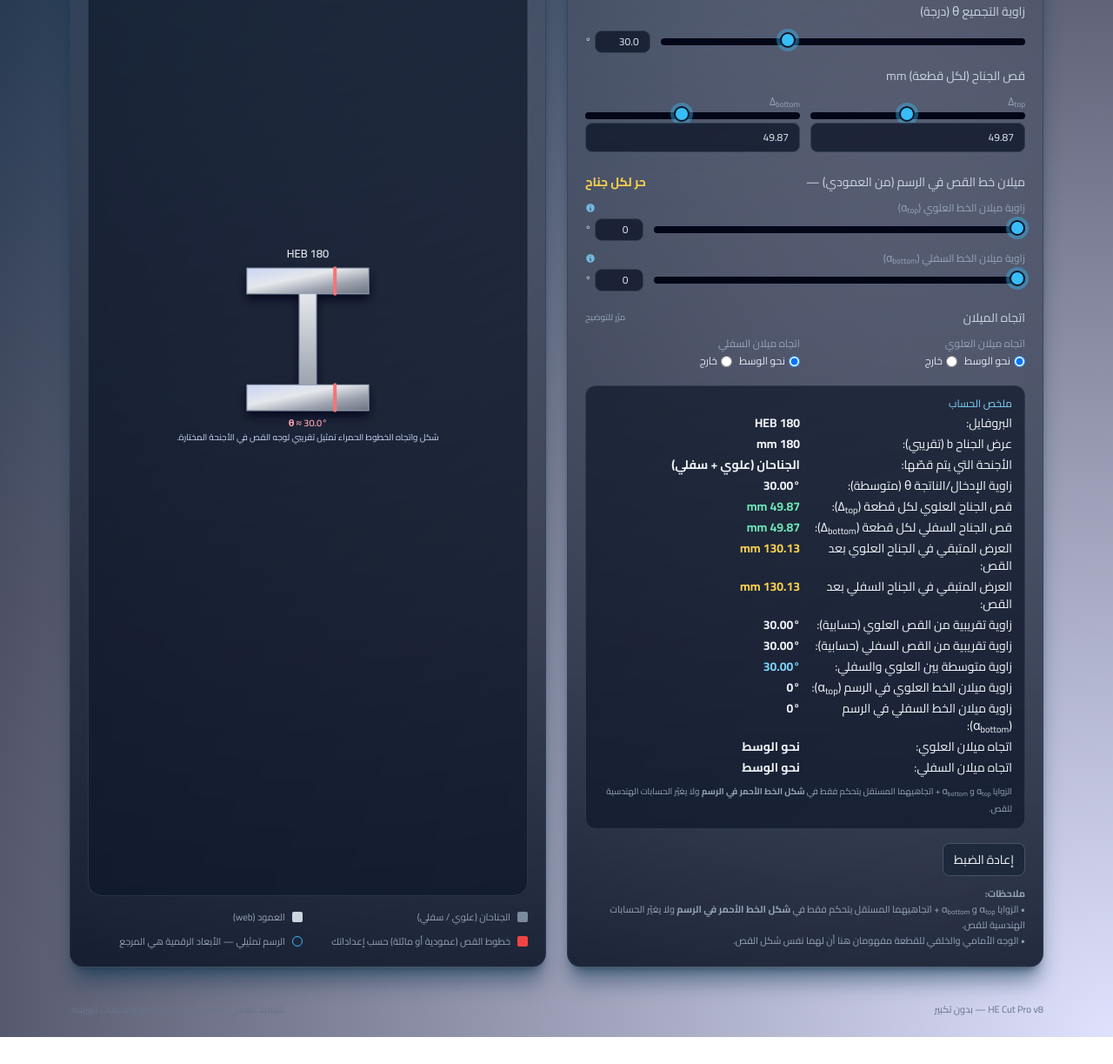
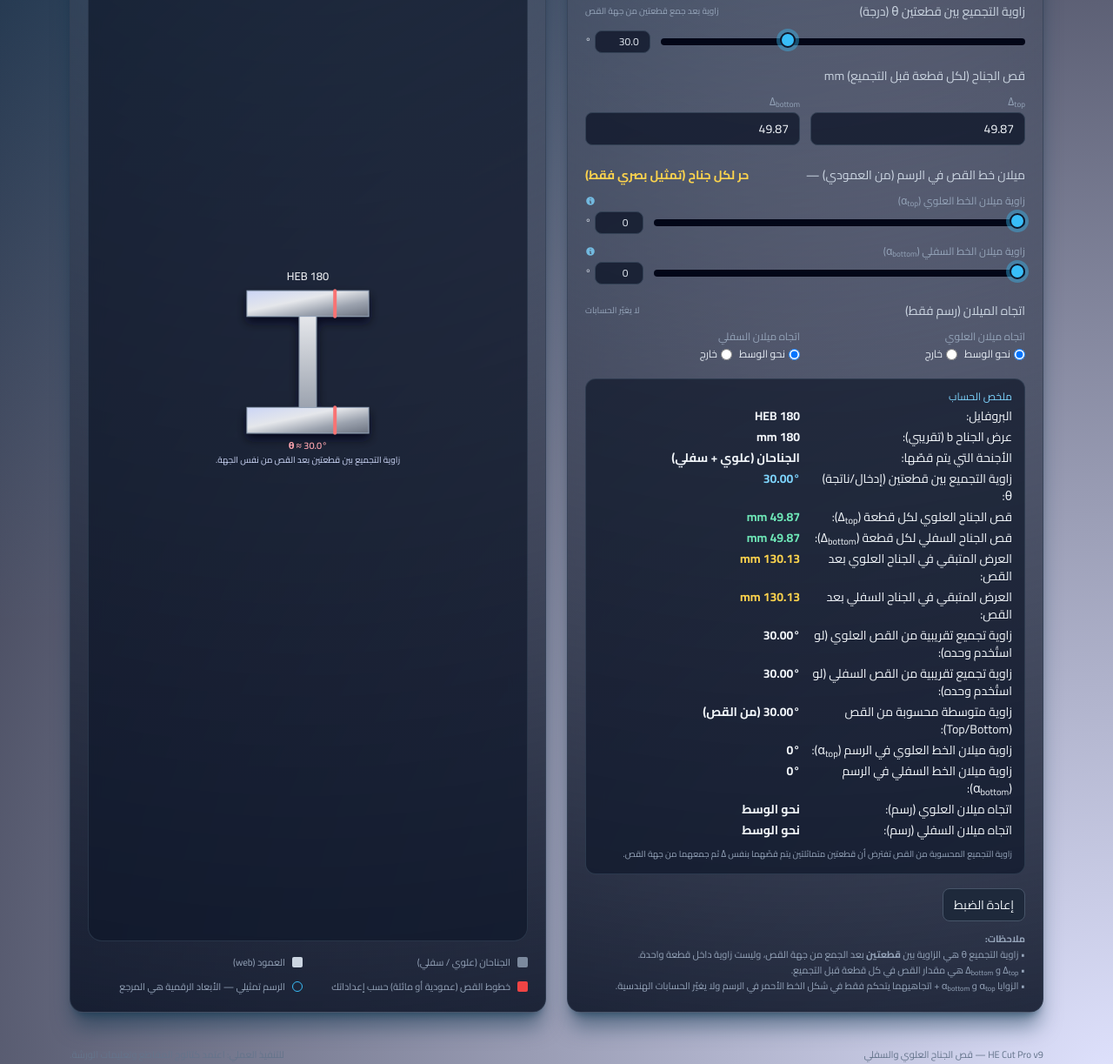
Before and after one commit to abdullah3df/HEM-260, a plain HTML site: page index.html in a window 1280 px wide. Shown: the part 433-1656 px from the top of the page at 87% size. Before the commit the page ends 1625 px from the top, so only its background shows below. Drawn offline with nearby package versions, Linux system fonts and the light colour scheme.

Commit message:
Update index.html

```diff
--- a/index.html
+++ b/index.html
@@ -3,7 +3,7 @@
 <head>
   <meta charset="utf-8"/>
   <meta name="viewport" content="width=device-width, initial-scale=1"/>
-  <title>HE Cut Pro v8 — بدون تكبير</title>
+  <title>HE Cut Pro v9 — قص الجناح العلوي والسفلي</title>
   <script src="https://cdn.tailwindcss.com"></script>
   <style>
     @import url('https://fonts.googleapis.com/css2?family=Cairo:wght@400;600;700&display=swap');
@@ -59,14 +59,11 @@
     <div class="max-w-6xl mx-auto px-4 py-3 flex items-center justify-between gap-4">
       <div>
         <h1 class="text-xl sm:text-2xl font-bold tracking-tight">
-          HE Cut Pro <span class="text-sky-400 text-base align-middle">v8</span>
+          HE Cut Pro <span class="text-sky-400 text-base align-middle">v9</span>
         </h1>
         <p class="text-xs sm:text-sm text-slate-400 mt-0.5">
-          قص الجناح العلوي والسفلي — ميلان حر لكل جناح
+          قص الجناح العلوي والسفلي — زاوية تجميع بين قطعتين + ميلان حر لكل جناح (تمثيلي)
         </p>
-      </div>
-      <div class="text-[10px] sm:text-xs text-slate-300 text-left leading-snug" id="modeLabel">
-        وضع الحساب: من الزاوية → القص
       </div>
     </div>
   </header>
@@ -123,7 +120,8 @@
 
         <!-- زاوية التجميع -->
         <label class="col-span-2 text-slate-300 flex items-center justify-between mt-1">
-          زاوية التجميع θ (درجة)
+          زاوية التجميع بين قطعتين θ (درجة)
+          <span class="text-[10px] text-slate-400">زاوية بعد جمع قطعتين من جهة القص</span>
         </label>
         <div class="col-span-2 flex items-center gap-3">
           <input id="angleRange" type="range" min="1" max="45" step="0.5" value="30"/>
@@ -134,38 +132,26 @@
           </div>
         </div>
 
-        <!-- قص الجناح (لكل قطعة) -->
+        <!-- قص الجناحين -->
         <label class="col-span-2 text-slate-300 flex items-center justify-between mt-1">
-          قص الجناح (لكل قطعة) mm
+          قص الجناح (لكل قطعة قبل التجميع) mm
         </label>
         <div class="col-span-2 grid grid-cols-2 gap-3">
-          <!-- علوي -->
           <div>
             <div class="text-xs text-slate-400 mb-1">Δ<sub>top</sub></div>
-            <div class="flex flex-col gap-1">
-              <input id="deltaTopRange" type="range" min="0" max="100" step="0.1" value="0"/>
-              <div class="flex items-center gap-1 text-xs text-slate-200">
-                <input id="deltaTop" type="number" min="0" step="0.1" value="0"
-                       class="w-full rounded-lg border border-slate-700 bg-slate-900/80 px-3 py-2 focus:outline-none focus:ring-1 focus:ring-emerald-400"/>
-              </div>
-            </div>
+            <input id="deltaTop" type="number" min="0" step="0.1" value="0"
+                   class="w-full rounded-lg border border-slate-700 bg-slate-900/80 px-3 py-2 focus:outline-none focus:ring-1 focus:ring-emerald-400"/>
           </div>
-          <!-- سفلي -->
           <div>
             <div class="text-xs text-slate-400 mb-1">Δ<sub>bottom</sub></div>
-            <div class="flex flex-col gap-1">
-              <input id="deltaBottomRange" type="range" min="0" max="100" step="0.1" value="0"/>
-              <div class="flex items-center gap-1 text-xs text-slate-200">
-                <input id="deltaBottom" type="number" min="0" step="0.1" value="0"
-                       class="w-full rounded-lg border border-slate-700 bg-slate-900/80 px-3 py-2 focus:outline-none focus:ring-1 focus:ring-emerald-400"/>
-              </div>
-            </div>
+            <input id="deltaBottom" type="number" min="0" step="0.1" value="0"
+                   class="w-full rounded-lg border border-slate-700 bg-slate-900/80 px-3 py-2 focus:outline-none focus:ring-1 focus:ring-emerald-400"/>
           </div>
         </div>
 
         <!-- ميلان حر لكل جناح -->
         <label class="col-span-2 text-slate-300 flex items-center justify-between mt-3">
-          ميلان خط القص في الرسم (من العمودي) — <b class="text-amber-300">حر لكل جناح</b>
+          ميلان خط القص في الرسم (من العمودي) — <b class="text-amber-300">حر لكل جناح (تمثيل بصري فقط)</b>
         </label>
 
         <!-- ميلان علوي -->
@@ -173,8 +159,8 @@
           <div class="flex items-center justify-between text-xs text-slate-400">
             <span>زاوية ميلان الخط العلوي (α<sub>top</sub>)</span>
             <span class="inline-flex items-center gap-1 text-[10px] text-sky-300/80 cursor-help"
-                  title="0° = خط عمودي، 30° أو أكثر = خط مائل (للتمثيل البصري فقط)">
-              <svg class="w-3 ه-3" fill="currentColor" viewBox="0 0 20 20">
+                  title="0° = خط عمودي، قيم أكبر = خط مائل في الرسم فقط (لا تؤثر على الحساب)">
+              <svg class="w-3 h-3" fill="currentColor" viewBox="0 0 20 20">
                 <path fill-rule="evenodd"
                       d="M18 10a8 8 0 11-16 0 8 8 0 0116 0zm-7-4a1 1 0 11-2 0 1 1 0 012 0zM9 9a1 1 0 000 2v3a1 1 0 001 1h1a1 1 0 100-2v-3a1 1 0 00-1-1H9z"
                       clip-rule="evenodd"/>
@@ -196,8 +182,8 @@
           <div class="flex items-center justify-between text-xs text-slate-400">
             <span>زاوية ميلان الخط السفلي (α<sub>bottom</sub>)</span>
             <span class="inline-flex items-center gap-1 text-[10px] text-sky-300/80 cursor-help"
-                  title="0° = خط عمودي، 30° أو أكثر = خط مائل (للتمثيل البصري فقط)">
-              <svg class="w-3 ه-3" fill="currentColor" viewBox="0 0 20 20">
+                  title="0° = خط عمودي، قيم أكبر = خط مائل في الرسم فقط (لا تؤثر على الحساب)">
+              <svg class="w-3 h-3" fill="currentColor" viewBox="0 0 20 20">
                 <path fill-rule="evenodd"
                       d="M18 10a8 8 0 11-16 0 8 8 0 0116 0zm-7-4a1 1 0 11-2 0 1 1 0 012 0zM9 9a1 1 0 000 2v3a1 1 0 001 1h1a1 1 0 100-2v-3a1 1 0 00-1-1H9z"
                       clip-rule="evenodd"/>
@@ -214,10 +200,10 @@
           </div>
         </div>
 
-        <!-- اتجاه الميلان لكل جناح -->
+        <!-- اختيار اتجاه الميلان لكل جناح -->
         <label class="col-span-2 text-slate-300 flex items-center justify-between mt-2">
-          اتجاه الميلان
-          <span class="text-[10px] text-slate-400">مرّر للتوضيح</span>
+          اتجاه الميلان (رسم فقط)
+          <span class="text-[10px] text-slate-400">لا يغيّر الحسابات</span>
         </label>
         <div class="col-span-2 grid grid-cols-2 gap-3 text-xs text-slate-200">
           <div>
@@ -261,8 +247,9 @@
 
       <p class="text-[11px] text-slate-400 mt-3 leading-relaxed">
         <b>ملاحظات:</b><br>
-        • الزوايا α<sub>top</sub> و α<sub>bottom</sub> + اتجاهيهما المستقل يتحكم فقط في <b>شكل الخط الأحمر في الرسم</b> ولا يغيّر الحسابات الهندسية للقص.<br>
-        • الوجه الأمامي والخلفي للقطعة مفهومان هنا أن لهما نفس شكل القص.
+        • زاوية التجميع θ هي الزاوية بين <b>قطعتين</b> بعد الجمع من جهة القص، وليست زاوية داخل قطعة واحدة.<br>
+        • Δ<sub>top</sub> و Δ<sub>bottom</sub> هي مقدار القص في كل قطعة قبل التجميع.<br>
+        • الزوايا α<sub>top</sub> و α<sub>bottom</sub> + اتجاهيهما يتحكم فقط في شكل الخط الأحمر في الرسم ولا يغيّر الحسابات الهندسية.
       </p>
     </section>
 
@@ -290,18 +277,21 @@
   </main>
 
   <footer class="max-w-6xl mx-auto px-4 pb-6 text-[11px] text-slate-500 flex flex-wrap items-center justify-between gap-2">
-    <span>HE Cut Pro v8 — بدون تكبير</span>
+    <span>HE Cut Pro v9 — قص الجناح العلوي والسفلي</span>
     <span>للتنفيذ العملي: اعتمد كتالوج المقاطع وتعليمات الورشة.</span>
   </footer>
 
   <!-- المنطق -->
   <script>
+    // بيانات HE (فقط عرض الجناح b هنا)
     const HE_DATA = {
       HEA: {100:{b:100},120:{b:120},140:{b:140},160:{b:160},180:{b:180},200:{b:200},220:{b:220},240:{b:240},260:{b:260},280:{b:280},300:{b:300},320:{b:300},340:{b:300},360:{b:300},400:{b:300}},
       HEB: {100:{b:100},120:{b:120},140:{b:140},160:{b:160},180:{b:180},200:{b:200},220:{b:220},240:{b:240},260:{b:260},280:{b:280},300:{b:300},320:{b:300},340:{b:300},360:{b:300},400:{b:300}},
       HEM: {100:{b:120},120:{b:120},140:{b:140},160:{b:160},180:{b:180},200:{b:200},220:{b:220},240:{b:240},260:{b:260},280:{b:260},300:{b:300},320:{b:300},340:{b:300},360:{b:300},400:{b:300}}
     };
-    const CALIB = 0.9596893820706635;
+
+    // ثابت معايرة بحيث HEM 260, θ=30° يعطي Δ≈72.03
+    const CALIB = 1.0339;
 
     const $series = document.getElementById('series');
     const $size   = document.getElementById('size');
@@ -309,8 +299,6 @@
     const $angleRange = document.getElementById('angleRange');
     const $deltaTop = document.getElementById('deltaTop');
     const $deltaBottom = document.getElementById('deltaBottom');
-    const $deltaTopRange = document.getElementById('deltaTopRange');
-    const $deltaBottomRange = document.getElementById('deltaBottomRange');
     const $alphaTop = document.getElementById('alphaTop');
     const $alphaTopRange = document.getElementById('alphaTopRange');
     const $alphaBottom = document.getElementById('alphaBottom');
@@ -318,11 +306,9 @@
     const $readout= document.getElementById('readout');
     const $frontWrapper = document.getElementById('frontWrapper');
     const $btnReset = document.getElementById('btnReset');
-    const $modeLabel = document.getElementById('modeLabel');
     const $cutWingsRadios = document.querySelectorAll('input[name="cutWings"]');
 
-    let mode = 'angle';
-    let cutMode = 'both';
+    let mode = 'angle'; // 'angle' أو 'cuts'
 
     function getCutMode() {
       const checked = document.querySelector('input[name="cutWings"]:checked');
@@ -345,25 +331,41 @@
         .join('');
     }
 
-    function updateDeltaRangesMax(b) {
-      const maxVal = Math.max(20, Math.round(b / 2)); // نصف عرض الجناح تقريباً
-      $deltaTopRange.max = maxVal;
-      $deltaBottomRange.max = maxVal;
+    // يحسب زاوية التجميع التقريبية من قيم القص
+    function computeAnglesFromCuts(deltaTop, deltaBottom, b, cutMode) {
+      const eps = 0.0001;
+      let topDeg = 0, bottomDeg = 0;
+
+      if (b <= 0) return { topDeg:0, bottomDeg:0, avgDeg:0 };
+
+      if (deltaTop > eps && (cutMode === 'both' || cutMode === 'top')) {
+        const halfRad = Math.atan(deltaTop / (CALIB * b));
+        topDeg = 2 * halfRad * 180 / Math.PI; // زاوية تجميع بين قطعتين لو استخدمنا هذا القص
+      }
+      if (deltaBottom > eps && (cutMode === 'both' || cutMode === 'bottom')) {
+        const halfRad = Math.atan(deltaBottom / (CALIB * b));
+        bottomDeg = 2 * halfRad * 180 / Math.PI;
+      }
+
+      let sum = 0, count = 0;
+      if (topDeg > 0) { sum += topDeg; count++; }
+      if (bottomDeg > 0) { sum += bottomDeg; count++; }
+      const avgDeg = count > 0 ? sum / count : 0;
+
+      return { topDeg, bottomDeg, avgDeg };
     }
 
     function calc() {
       const s   = $series.value;
       const sz  = Number($size.value);
-      cutMode   = getCutMode();
+      const cutMode = getCutMode();
       const tiltDirTop = getTiltDirTop();
       const tiltDirBottom = getTiltDirBottom();
 
-      let angDeg= Number($angle.value);
       const data = HE_DATA[s][sz] || {b:180};
       const b    = data.b;
 
-      updateDeltaRangesMax(b);
-
+      let angDeg = Number($angle.value);
       let deltaTop = Number($deltaTop.value);
       let deltaBottom = Number($deltaBottom.value);
       if (isNaN(deltaTop)) deltaTop = 0;
@@ -381,55 +383,59 @@
       $alphaBottomRange.value = alphaBottomDeg;
 
       if (mode === 'angle') {
+        // إدخال من الزاوية → نحسب القص
         if (!isFinite(angDeg) || angDeg < 1) angDeg = 1;
         if (angDeg > 45) angDeg = 45;
-        const theta = angDeg * Math.PI / 180;
-        const deltaEachBase = b * Math.tan(theta) / 2;
-        const deltaEach = deltaEachBase * CALIB;
+
+        const thetaHalfRad = (angDeg * Math.PI / 180) / 2; // زاوية كل قطعة
+        const deltaBase = b * Math.tan(thetaHalfRad);      // قص هندسي لكل جناح
+        const deltaGeom = deltaBase * CALIB;               // بعد المعايرة
 
         if (cutMode === 'both') {
-          deltaTop = deltaEach;
-          deltaBottom = deltaEach;
+          deltaTop = deltaGeom;
+          deltaBottom = deltaGeom;
         } else if (cutMode === 'top') {
-          deltaTop = deltaEach;
+          deltaTop = deltaGeom;
           deltaBottom = 0;
         } else if (cutMode === 'bottom') {
           deltaTop = 0;
-          deltaBottom = deltaEach;
+          deltaBottom = deltaGeom;
         }
       } else {
-        let sumTheta = 0; let count = 0; let thetaTop = 0, thetaBottom = 0;
-        if (deltaTop > 0.0001) { thetaTop = Math.atan((deltaTop / CALIB) * 2 / b); sumTheta += thetaTop; count++; }
-        if (deltaBottom > 0.0001) { thetaBottom = Math.atan((deltaBottom / CALIB) * 2 / b); sumTheta += thetaBottom; count++; }
-        let thetaDisplay = 0;
-        if (count > 0) thetaDisplay = sumTheta / count;
-        angDeg = thetaDisplay * 180 / Math.PI;
-        if (!isFinite(angDeg) || angDeg < 0) angDeg = 0;
-        if (angDeg > 60) angDeg = 60;
+        // إدخال من القص → نحسب زاوية تجميع تقريبية
+        if (deltaTop < 0) deltaTop = 0;
+        if (deltaBottom < 0) deltaBottom = 0;
+
+        const angles = computeAnglesFromCuts(deltaTop, deltaBottom, b, cutMode);
+        if (angles.avgDeg > 0) {
+          angDeg = Math.min(60, angles.avgDeg); // زاوية تجميع تقريبية بين قطعتين
+        } else {
+          angDeg = 0;
+        }
       }
 
-      // sync sliders
+      // تحديث قيم الحقول بعد التطبيع
       $angle.value = angDeg.toFixed(1);
       $angleRange.value = angDeg;
       $deltaTop.value = deltaTop.toFixed(2);
       $deltaBottom.value = deltaBottom.toFixed(2);
-      $deltaTopRange.value = deltaTop;
-      $deltaBottomRange.value = deltaBottom;
 
-      const thetaTop = deltaTop > 0.0001 ? Math.atan((deltaTop / CALIB) * 2 / b) : 0;
-      const thetaBottom = deltaBottom > 0.0001 ? Math.atan((deltaBottom / CALIB) * 2 / b) : 0;
-      const angleTopDeg = thetaTop * 180 / Math.PI;
-      const angleBottomDeg = thetaBottom * 180 / Math.PI;
+      // حساب زوايا تقريبية من القص (دائمًا نفس الدالة)
+      const { topDeg:angleTopDeg, bottomDeg:angleBottomDeg, avgDeg:avgFromCuts } =
+        computeAnglesFromCuts(deltaTop, deltaBottom, b, cutMode);
+
       const remainingTop = Math.max(b - deltaTop, 0);
       const remainingBottom = Math.max(b - deltaBottom, 0);
 
       renderReadout({
-        s, sz, b, angDeg,
+        s, sz, b,
+        angDeg,
         deltaTop, deltaBottom,
         angleTopDeg, angleBottomDeg,
         remainingTop, remainingBottom,
         alphaTopDeg, alphaBottomDeg,
-        mode, cutMode, tiltDirTop, tiltDirBottom
+        cutMode, tiltDirTop, tiltDirBottom,
+        avgFromCuts
       });
       renderFront({
         b, sz, s, angDeg,
@@ -438,31 +444,26 @@
         alphaTopDeg, alphaBottomDeg,
         tiltDirTop, tiltDirBottom
       });
-      updateModeLabel();
-    }
-
-    function updateModeLabel() {
-      if (!$modeLabel) return;
-      if (mode === 'angle') {
-        $modeLabel.textContent = 'وضع الحساب: من الزاوية → القص (يتم توزيع القص حسب اختيار الأجنحة)';
-      } else {
-        $modeLabel.textContent = 'وضع الحساب: من القص → الزاوية (حسب Δ العلوي والسفلي التي أدخلتها)';
-      }
     }
 
     function renderReadout({
-      s, sz, b, angDeg,
+      s, sz, b,
+      angDeg,
       deltaTop, deltaBottom,
       angleTopDeg, angleBottomDeg,
       remainingTop, remainingBottom,
       alphaTopDeg, alphaBottomDeg,
-      mode, cutMode, tiltDirTop, tiltDirBottom
+      cutMode, tiltDirTop, tiltDirBottom,
+      avgFromCuts
     }) {
-      const avgAngle = (angleTopDeg + angleBottomDeg) / 2 || 0;
       const cutModeText =
         cutMode === 'both'   ? 'الجناحان (علوي + سفلي)' :
         cutMode === 'top'    ? 'الجناح العلوي فقط' :
                                'الجناح السفلي فقط';
+
+      const avgText = avgFromCuts > 0
+        ? `${avgFromCuts.toFixed(2)}° (من القص)`
+        : '—';
 
       $readout.innerHTML = `
         <div class="text-sky-300 text-xs mb-1">ملخص الحساب</div>
@@ -470,21 +471,45 @@
           <div>البروفايل:</div><div class="text-right"><b>${s} ${sz}</b></div>
           <div>عرض الجناح b (تقريبي):</div><div class="text-right"><b>${b.toFixed(0)} mm</b></div>
           <div>الأجنحة التي يتم قصّها:</div><div class="text-right"><b>${cutModeText}</b></div>
-          <div>زاوية الإدخال/الناتجة θ (متوسطة):</div><div class="text-right"><b>${angDeg.toFixed(2)}°</b></div>
-          <div>قص الجناح العلوي لكل قطعة (Δ<sub>top</sub>):</div><div class="text-right text-emerald-300"><b>${deltaTop.toFixed(2)} mm</b></div>
-          <div>قص الجناح السفلي لكل قطعة (Δ<sub>bottom</sub>):</div><div class="text-right text-emerald-300"><b>${deltaBottom.toFixed(2)} mm</b></div>
-          <div>العرض المتبقي في الجناح العلوي بعد القص:</div><div class="text-right text-amber-300"><b>${remainingTop.toFixed(2)} mm</b></div>
-          <div>العرض المتبقي في الجناح السفلي بعد القص:</div><div class="text-right text-amber-300"><b>${remainingBottom.toFixed(2)} mm</b></div>
-          <div>زاوية تقريبية من القص العلوي (حسابية):</div><div class="text-right"><b>${angleTopDeg.toFixed(2)}°</b></div>
-          <div>زاوية تقريبية من القص السفلي (حسابية):</div><div class="text-right"><b>${angleBottomDeg.toFixed(2)}°</b></div>
-          <div>زاوية متوسطة بين العلوي والسفلي:</div><div class="text-right text-sky-300"><b>${avgAngle.toFixed(2)}°</b></div>
-          <div>زاوية ميلان الخط العلوي في الرسم (α<sub>top</sub>):</div><div class="text-right"><b>${alphaTopDeg.toFixed(0)}°</b></div>
-          <div>زاوية ميلان الخط السفلي في الرسم (α<sub>bottom</sub>):</div><div class="text-right"><b>${alphaBottomDeg.toFixed(0)}°</b></div>
-          <div>اتجاه ميلان العلوي:</div><div class="text-right"><b>${tiltDirTop === 'in' ? 'نحو الوسط' : 'خارج'}</b></div>
-          <div>اتجاه ميلان السفلي:</div><div class="text-right"><b>${tiltDirBottom === 'in' ? 'نحو الوسط' : 'خارج'}</b></div>
+
+          <div>زاوية التجميع بين قطعتين (إدخال/ناتجة) θ:</div>
+          <div class="text-right text-sky-300"><b>${angDeg.toFixed(2)}°</b></div>
+
+          <div>قص الجناح العلوي لكل قطعة (Δ<sub>top</sub>):</div>
+          <div class="text-right text-emerald-300"><b>${deltaTop.toFixed(2)} mm</b></div>
+
+          <div>قص الجناح السفلي لكل قطعة (Δ<sub>bottom</sub>):</div>
+          <div class="text-right text-emerald-300"><b>${deltaBottom.toFixed(2)} mm</b></div>
+
+          <div>العرض المتبقي في الجناح العلوي بعد القص:</div>
+          <div class="text-right text-amber-300"><b>${remainingTop.toFixed(2)} mm</b></div>
+
+          <div>العرض المتبقي في الجناح السفلي بعد القص:</div>
+          <div class="text-right text-amber-300"><b>${remainingBottom.toFixed(2)} mm</b></div>
+
+          <div>زاوية تجميع تقريبية من القص العلوي (لو استُخدم وحده):</div>
+          <div class="text-right"><b>${angleTopDeg > 0 ? angleTopDeg.toFixed(2) + '°' : '—'}</b></div>
+
+          <div>زاوية تجميع تقريبية من القص السفلي (لو استُخدم وحده):</div>
+          <div class="text-right"><b>${angleBottomDeg > 0 ? angleBottomDeg.toFixed(2) + '°' : '—'}</b></div>
+
+          <div>زاوية متوسطة محسوبة من القص (Top/Bottom):</div>
+          <div class="text-right"><b>${avgText}</b></div>
+
+          <div>زاوية ميلان الخط العلوي في الرسم (α<sub>top</sub>):</div>
+          <div class="text-right"><b>${alphaTopDeg.toFixed(0)}°</b></div>
+
+          <div>زاوية ميلان الخط السفلي في الرسم (α<sub>bottom</sub>):</div>
+          <div class="text-right"><b>${alphaBottomDeg.toFixed(0)}°</b></div>
+
+          <div>اتجاه ميلان العلوي (رسم):</div>
+          <div class="text-right"><b>${tiltDirTop === 'in' ? 'نحو الوسط' : 'خارج'}</b></div>
+
+          <div>اتجاه ميلان السفلي (رسم):</div>
+          <div class="text-right"><b>${tiltDirBottom === 'in' ? 'نحو الوسط' : 'خارج'}</b></div>
         </div>
         <div class="text-[10px] text-slate-400 mt-2">
-          الزوايا α<sub>top</sub> و α<sub>bottom</sub> + اتجاهيهما المستقل يتحكم فقط في <b>شكل الخط الأحمر في الرسم</b> ولا يغيّر الحسابات الهندسية للقص.
+          زاوية التجميع المحسوبة من القص تفترض أن قطعتين متماثلتين يتم قصّهما بنفس Δ ثم جمعهما من جهة القص.
         </div>
       `;
     }
@@ -558,34 +583,22 @@
           ` : ''}
           <text x="${midX}" y="${topFlangeY - 12}" font-size="13" fill="#e5e7eb" text-anchor="middle" font-weight="600">${s} ${sz}</text>
           <text x="${midX}" y="${botFlangeY + 18}" font-size="11" fill="#fda4af" text-anchor="middle" font-weight="600">θ ≈ ${angDeg.toFixed(1)}°</text>
-          <text x="${midX}" y="${botFlangeY + 34}" font-size="10" fill="#cbd5f5" text-anchor="middle">شكل واتجاه الخطوط الحمراء تمثيل تقريبي لوجه القص في الأجنحة المختارة.</text>
+          <text x="${midX}" y="${botFlangeY + 34}" font-size="10" fill="#cbd5f5" text-anchor="middle">زاوية التجميع بين قطعتين بعد القص من نفس الجهة.</text>
         </svg>
       `;
       $frontWrapper.innerHTML = svg;
     }
 
+    // أحداث
     [$series, $size].forEach(el => el.addEventListener('input', () => { mode='angle'; calc(); }));
     $angle.addEventListener('input', () => { mode = 'angle'; calc(); });
     $angleRange.addEventListener('input', () => { mode = 'angle'; $angle.value = $angleRange.value; calc(); });
-
     $deltaTop.addEventListener('input', () => { mode = 'cuts'; calc(); });
     $deltaBottom.addEventListener('input', () => { mode = 'cuts'; calc(); });
-    $deltaTopRange.addEventListener('input', () => {
-      mode = 'cuts';
-      $deltaTop.value = $deltaTopRange.value;
-      calc();
-    });
-    $deltaBottomRange.addEventListener('input', () => {
-      mode = 'cuts';
-      $deltaBottom.value = $deltaBottomRange.value;
-      calc();
-    });
-
     $alphaTop.addEventListener('input', () => calc());
     $alphaTopRange.addEventListener('input', () => { $alphaTop.value = $alphaTopRange.value; calc(); });
     $alphaBottom.addEventListener('input', () => calc());
     $alphaBottomRange.addEventListener('input', () => { $alphaBottom.value = $alphaBottomRange.value; calc(); });
-
     $cutWingsRadios.forEach(r => r.addEventListener('change', () => { mode = 'angle'; calc(); }));
     document.querySelectorAll('input[name="tiltDirTop"], input[name="tiltDirBottom"]').forEach(r => r.addEventListener('change', () => calc()));
 
@@ -598,8 +611,6 @@
       $angleRange.value = 30;
       $deltaTop.value = 0;
       $deltaBottom.value = 0;
-      $deltaTopRange.value = 0;
-      $deltaBottomRange.value = 0;
       $alphaTop.value = 0;
       $alphaTopRange.value = 0;
       $alphaBottom.value = 0;
@@ -610,6 +621,7 @@
       calc();
     });
 
+    // تهيئة
     populateSizes();
     document.getElementById('size').value = '180';
     calc();
```
